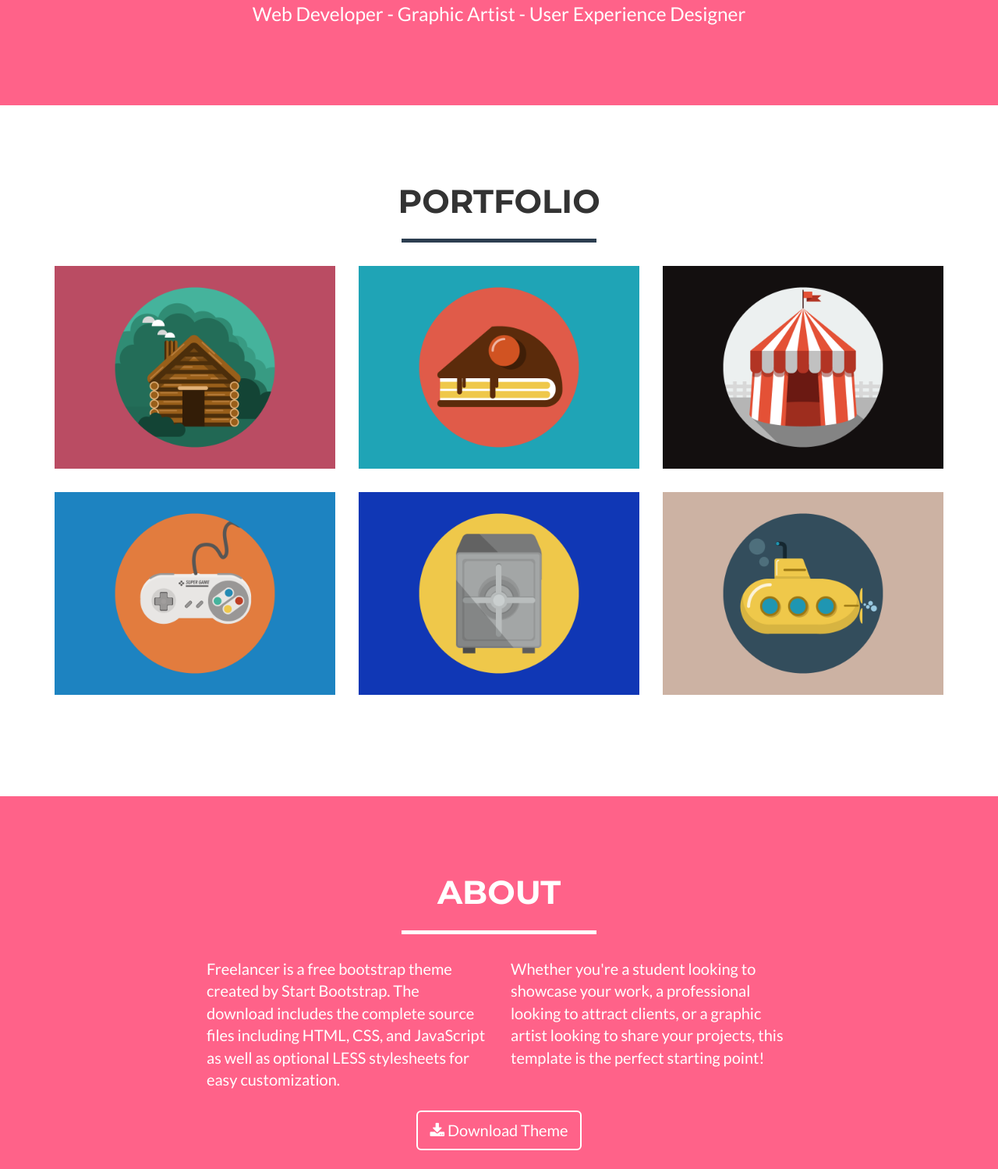
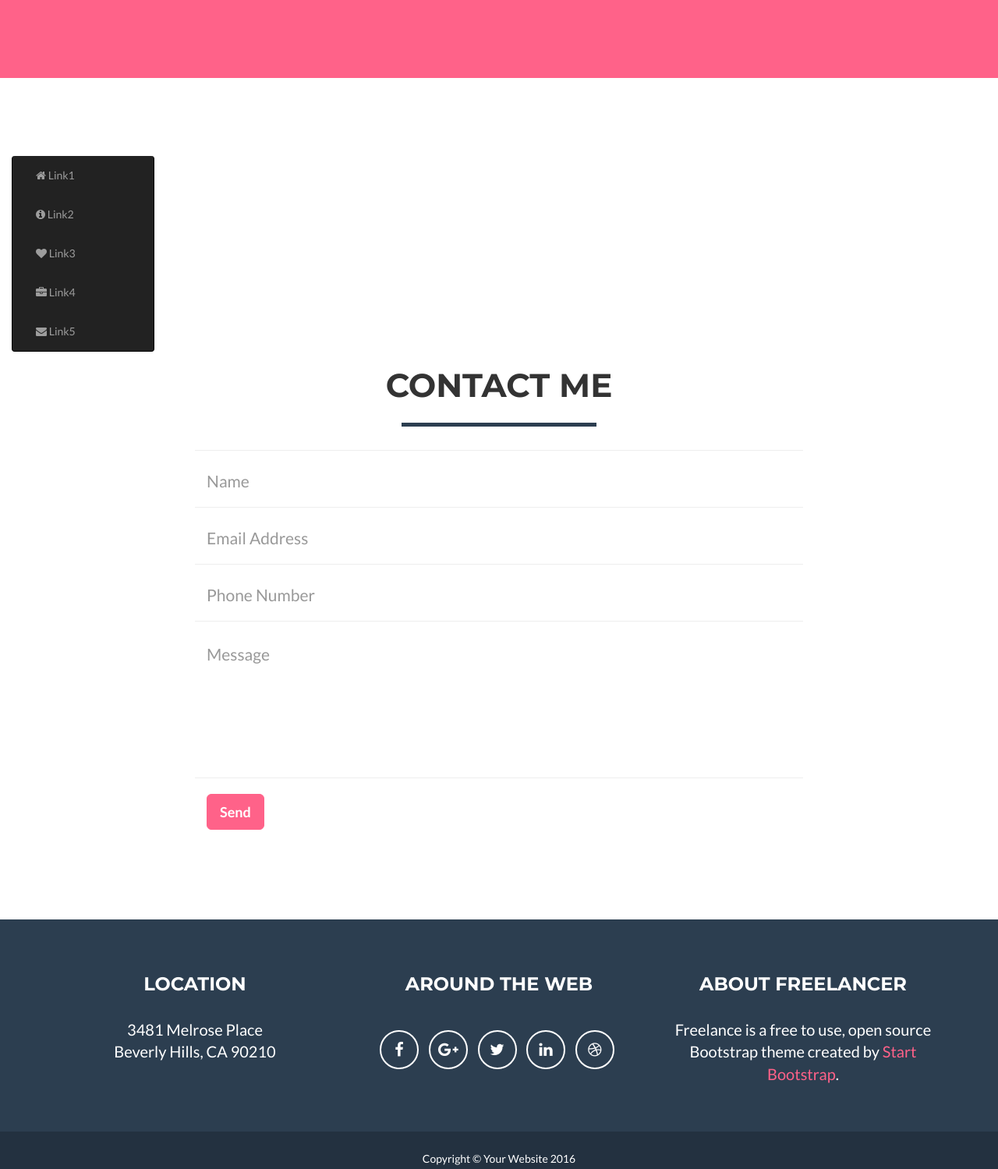
Before and after one commit to suveerrao/pol-web, a website: page index.html in a window 1280 px wide. Shown: the part 572-2071 px from the top of the page at 78% size. Drawn offline with nearby package versions, Linux system fonts and the light colour scheme.

Commit message:
added side menu in about page

```diff
--- a/css/style.css
+++ b/css/style.css
@@ -1,3 +1,4 @@
 .img-round {
    border-radius: 50%;
 }
+/* make sidebar nav vertical */
--- a/index.html
+++ b/index.html
@@ -53,10 +53,19 @@
                         <a href="#page-top"></a>
                     </li>
                     <li class="page-scroll">
-                        <a href="#portfolio">Portfolio</a>
+                        <a href="#about">About</a>
                     </li>
                     <li class="page-scroll">
-                        <a href="#about">About</a>
+                        <a href="#media">Media</a>
+                    </li>
+                    <li class="page-scroll">
+                        <a href="#socialbuzz">Social Buzz</a>
+                    </li>
+                    <li class="page-scroll">
+                          <a href="#events">Events</a>
+                    </li>
+                    <li class="page-scroll">
+                        <a href="#more">More</a>
                     </li>
                     <li class="page-scroll">
                         <a href="#contact">Contact</a>
@@ -77,7 +86,6 @@
                     <div class="intro-text">
                         <h1 class="name">K.T. Rama Rao</h1>
                         <hr class="star-light">
-                        <span class="skills">Web Developer - Graphic Artist - User Experience Designer</span>
                     </div>
                 </div>
             </div>
@@ -85,7 +93,7 @@
     </header>
 
     <!-- Portfolio Grid Section -->
-    <section id="portfolio">
+  <!--  <section id="portfolio">
         <div class="container">
             <div class="row">
                 <div class="col-lg-12 text-center">
@@ -156,31 +164,24 @@
                 </div>
             </div>
         </div>
-    </section>
+    </section> -->
 
     <!-- About Section -->
-    <section class="success" id="about">
-        <div class="container">
-            <div class="row">
-                <div class="col-lg-12 text-center">
-                    <h2>About</h2>
-                    <hr class="star-light">
-                </div>
-            </div>
-            <div class="row">
-                <div class="col-lg-4 col-lg-offset-2">
-                    <p>Freelancer is a free bootstrap theme created by Start Bootstrap. The download includes the complete source files including HTML, CSS, and JavaScript as well as optional LESS stylesheets for easy customization.</p>
-                </div>
-                <div class="col-lg-4">
-                    <p>Whether you're a student looking to showcase your work, a professional looking to attract clients, or a graphic artist looking to share your projects, this template is the perfect starting point!</p>
-                </div>
-                <div class="col-lg-8 col-lg-offset-2 text-center">
-                    <a href="#" class="btn btn-lg btn-outline">
-                        <i class="fa fa-download"></i> Download Theme
-                    </a>
-                </div>
-            </div>
+    <section  id="about">
+        <div class="container col-lg-2">
+          <div class="navbar navbar-inverse navbar-collapse ">
+            <ul class="nav navbar-nav">
+              <li><a href="pages/home.html"><i class="fa fa-home"></i><span> Link1 </span></a></li>
+             <li><a href="#info"><i class="fa fa-info-circle"></i><span> Link2 </span></a></li>
+             <li><a href="#love"><i class="fa fa-heart"></i><span> Link3 </span></a></li>
+             <li><a href="#work"><i class="fa fa-briefcase"></i><span> Link4 </span></a></li>
+             <li><a href="#contact"><i class="fa fa-envelope"></i><span> Link5 </span></a></li>
+            </ul>
+          </div>
         </div>
+
+
+
     </section>
 
     <!-- Contact Section -->
```
